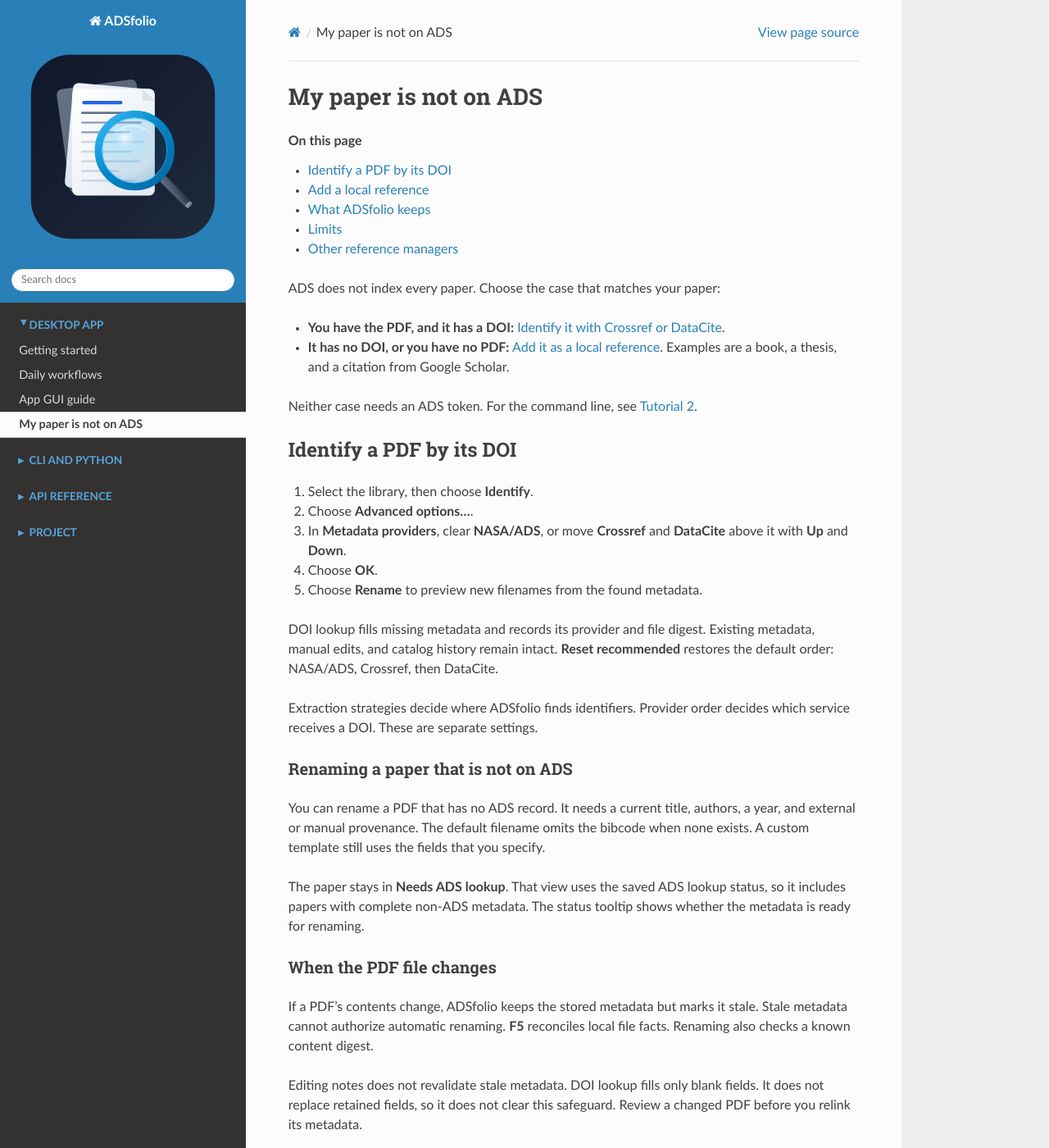
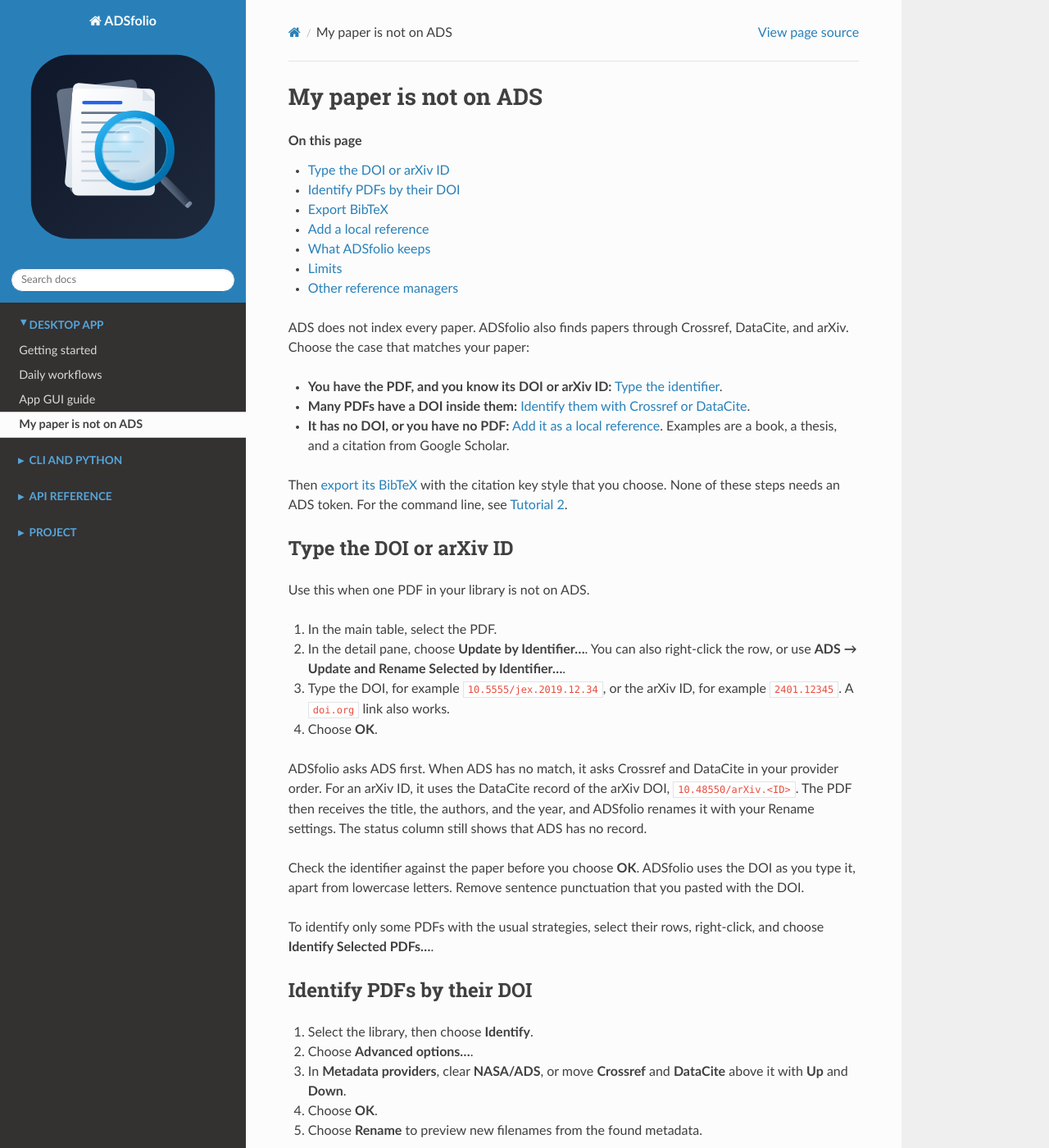
Before and after one commit to ysBach/adsfolio, a Sphinx documentation site: the page built from docs/local-references.md, in a window 1280 px wide and 1400 px high. Shown: the whole window at 82% size. Built offline with Sphinx 7.4.7 and the Read the Docs theme 3.1.0, drawn with Linux system fonts in a browser that asks for light colours; some of the changed text lies outside the part shown.

Commit message:
docs: lead "My paper is not on ADS" with one PDF and a typed DOI
The page now starts with the case of one PDF that ADS does not index: type
its DOI or arXiv ID, and ADSfolio renames the PDF from Crossref or
DataCite metadata. New sections explain BibTeX export from the main table,
the citation key styles, and the window that asks for missing keys, with
two new screenshots. The CLI tutorial adds refresh-ads with a DOI or arXiv
ID, identify --file, and "reference keys" / "reference set-key".

The detail pane button "Update ADS..." is now "Update by Identifier...",
to match the menu item and the non-ADS fallback. The Citation Keys window
grows to show its whole preview.

Co-Authored-By: Claude Opus 5.5 <noreply@anthropic.com>

```diff
--- a/docs/local-references.md
+++ b/docs/local-references.md
@@ -1,17 +1,46 @@
 # My paper is not on ADS
 
-ADS does not index every paper. Choose the case that matches your paper:
+ADS does not index every paper. ADSfolio also finds papers through Crossref,
+DataCite, and arXiv. Choose the case that matches your paper:
 
-- **You have the PDF, and it has a DOI:**
-  [Identify it with Crossref or DataCite](#identify-a-pdf-by-its-doi).
+- **You have the PDF, and you know its DOI or arXiv ID:**
+  [Type the identifier](#type-the-doi-or-arxiv-id).
+- **Many PDFs have a DOI inside them:**
+  [Identify them with Crossref or DataCite](#identify-pdfs-by-their-doi).
 - **It has no DOI, or you have no PDF:**
   [Add it as a local reference](#add-a-local-reference). Examples are a book,
   a thesis, and a citation from Google Scholar.
 
-Neither case needs an ADS token. For the command line, see
+Then [export its BibTeX](#export-bibtex) with the citation key style that you
+choose. None of these steps needs an ADS token. For the command line, see
 [Tutorial 2](cli-tutorials/02-export-and-bibtex.md#8-references-outside-ads).
 
-## Identify a PDF by its DOI
+## Type the DOI or arXiv ID
+
+Use this when one PDF in your library is not on ADS.
+
+1. In the main table, select the PDF.
+2. In the detail pane, choose **Update by Identifier…**. You can also
+   right-click the row, or use **ADS → Update and Rename Selected by
+   Identifier…**.
+3. Type the DOI, for example `10.5555/jex.2019.12.34`, or the arXiv ID, for
+   example `2401.12345`. A `doi.org` link also works.
+4. Choose **OK**.
+
+ADSfolio asks ADS first. When ADS has no match, it asks Crossref and DataCite
+in your provider order. For an arXiv ID, it uses the DataCite record of the
+arXiv DOI, `10.48550/arXiv.<ID>`. The PDF then receives the title, the authors,
+and the year, and ADSfolio renames it with your Rename settings. The status
+column still shows that ADS has no record.
+
+Check the identifier against the paper before you choose **OK**. ADSfolio uses
+the DOI as you type it, apart from lowercase letters. Remove sentence
+punctuation that you pasted with the DOI.
+
+To identify only some PDFs with the usual strategies, select their rows,
+right-click, and choose **Identify Selected PDFs…**.
+
+## Identify PDFs by their DOI
 
 1. Select the library, then choose **Identify**.
 2. Choose **Advanced options…**.
@@ -27,6 +56,49 @@ DataCite.
 
 Extraction strategies decide where ADSfolio finds identifiers. Provider order
 decides which service receives a DOI. These are separate settings.
+
+## Export BibTeX
+
+1. In the main table, select one or more PDFs. ADS papers and other papers can
+   be in the same selection.
+2. Right-click, then choose **Copy BibTeX** or **Export BibTeX…**. You can also
+   use **Tools → Export Selected as BibTeX…**.
+
+### Choose the citation keys
+
+Open **Tools → Citation Keys…**. Choose one style for ADS papers and one style
+for papers outside ADS. The preview shows the keys of the selected papers.
+
+![Citation Keys window with Google Scholar style keys in the preview](_static/tutorial/citation-keys.png)
+
+| Style | Example key |
+| --- | --- |
+| ADS bibcode (ADS papers only) | `2020ApJ...900....1K` |
+| DOI | `10.5555/jex.2019.12.34` |
+| My template | `RoeA2019`, from `{first_author_initials}{year}` |
+| Google Scholar style | `roe2019grain` |
+| Type each key | You type the key at export. |
+
+The defaults are the bibcode for ADS papers and the DOI for other papers. The
+Google Scholar style uses the surname, the year, and the first title word that
+is not a short word such as "on" or "the". ADSfolio uses its own list of short
+words. It is not Google's list.
+
+A key that you typed, or that came with imported BibTeX, always wins over the
+style.
+
+### When papers need a key
+
+Export stops when a paper has no key, or when two papers share a key. ADSfolio
+then lists those papers.
+
+![Window that asks for a citation key for two papers](_static/tutorial/citation-keys-needed.png)
+
+1. Type a key for each listed paper.
+2. Choose **Save**. Save stays off until every paper has its own key.
+
+ADSfolio saves the keys, so the next export uses them. A metadata refresh keeps
+them.
 
 ### Renaming a paper that is not on ADS
 
@@ -112,8 +184,9 @@ batch import saves no entries from that batch.
   never fetched are not available automatically.
 - **ADS libraries:** **Export ADS Library…** is a separate remote operation.
   ADS library synchronization excludes local-only references.
-- **Linking to ADS later:** DOI lookup for a local reference and linking it to
-  an ADS match are future steps.
+- **Linking to ADS later:** a PDF that you updated by DOI receives its bibcode
+  when ADS adds the paper and you update it again. For a local reference without a
+  PDF, DOI lookup and linking to ADS are future steps.
 - **Backups:** BibTeX does not keep attachment locations, local IDs, or import
   history. To keep them, back up the central catalog. Close ADSfolio before you
   copy the SQLite catalog, so that pending writes finish.
```
Also changed, not shown: CHANGELOG.md (+33 -0 lines), docs/cli-tutorials/02-export-and-bibtex.md (+46 -0 lines), docs/cli-tutorials/05-operations-and-troubleshooting.md (+2 -2 lines), docs/gui.md (+16 -11 lines), docs/_static/app-overview.png, docs/_static/tutorial/citation-keys-needed.png (added), docs/_static/tutorial/citation-keys.png (added), docs/_static/tutorial/selection-menu.png, docs/_static/tutorial/software-update.png, 4 other files.
